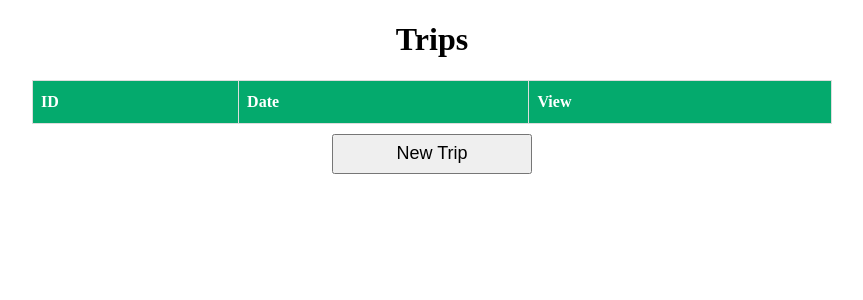
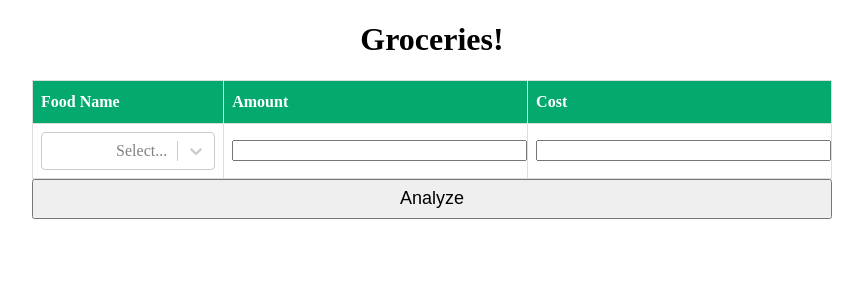
Before and after one commit to sebluy/groceries, a React app: page / in a window 1280 px wide. Both pictures are taken after a click on the button "New Trip". Shown: the top 300 px of the page, without its empty margins (208-1071 px from the left). Built offline with nearby package versions, Linux system fonts and the light colour scheme.

Commit message:
Allow new trip to be created

```diff
--- a/src/components/Analysis.tsx
+++ b/src/components/Analysis.tsx
@@ -19,6 +19,7 @@ export class Analysis extends React.Component<any, any> {
     renderTable(foods: Array<Food>) {
         return (
             <table>
+                <thead>
                     <tr>
                         <th>Food</th>
                         <th>Carbohydrate</th>
@@ -26,7 +27,10 @@ export class Analysis extends React.Component<any, any> {
                         <th>Fat</th>
                         <th>Calories</th>
                     </tr>
+                </thead>
+                <tbody>
                     {foods.map(food => this.renderFood(food))}
+                </tbody>
             </table>
         )
     }
--- a/src/components/TripIndex.tsx
+++ b/src/components/TripIndex.tsx
@@ -39,8 +39,13 @@ export class TripIndex extends React.Component<any, any> {
                         ))}
                     </tbody>
                 </table>
-                <button className="new-trip">New Trip</button>
+                <button
+                    className="new-trip"
+                    onClick={() => this.props.viewTrip(new Trip())}>
+                    New Trip
+                </button>
             </div>
         )
     }
+
 }
--- a/src/components/TripView.tsx
+++ b/src/components/TripView.tsx
@@ -21,6 +21,7 @@ export class TripView extends React.Component<any, any> {
         }
         this.props.db.putTrip(trip).then(id => {
             trip.id = id
+            this.forceUpdate()
         })
     }
 
@@ -29,12 +30,16 @@ export class TripView extends React.Component<any, any> {
             <div id="main">
                 <h1>Groceries!</h1>
                 <table>
+                    <thead>
                         <tr>
                             <th>Food Name</th>
                             <th>Amount</th>
                             <th>Cost</th>
                         </tr>
+                    </thead>
+                    <tbody>
                         {this.props.trip.items.map(this.renderItem.bind(this))}
+                    </tbody>
                 </table>
                 <button onClick={this.analyze.bind(this)}>Analyze</button>
                 {this.state.analysis ? <Analysis {...this.state.analysis}/> : ''}
```
Also changed, not shown: 1 other file (tests, documents, lock files or other folders). Lines whose indentation alone changed are shown as unchanged.
